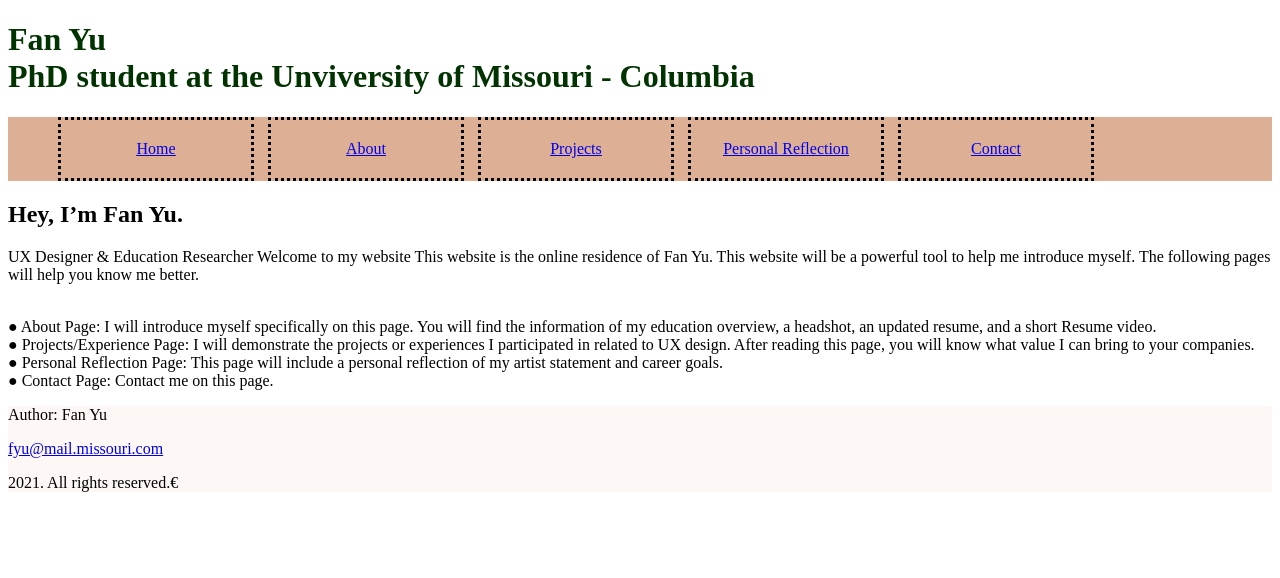
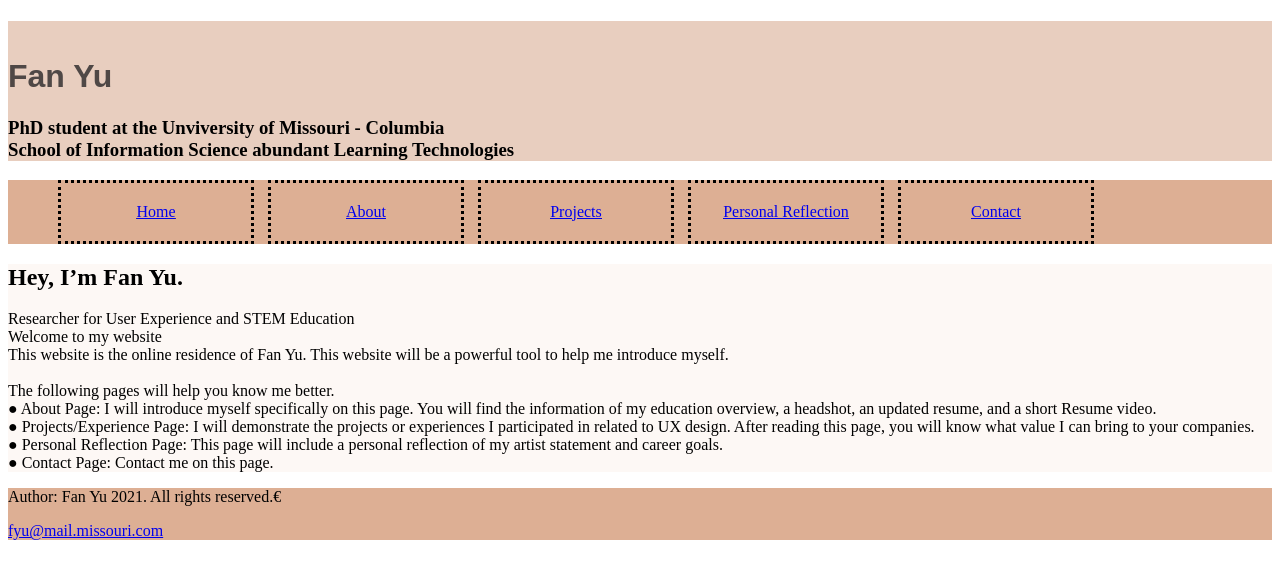
Before and after one commit to Fan654321/Fan654321.github.io, a plain HTML site: page islt_7310/index.html in a window 1280 px wide. Drawn offline with Linux system fonts and the light colour scheme.

Commit message:
Add files via upload

```diff
--- a/islt_7310/index.html
+++ b/islt_7310/index.html
@@ -17,8 +17,10 @@ Developed: 7/4, 2021
 </head>
 <body>
     <header class="page-header">
-        <h1 ID="h1">Fan Yu
-        <br/>PhD student at the Unviversity of Missouri - Columbia</h1>
+        <h1 ID="h1">
+            <br/> Fan Yu</h1>
+        <h3>PhD student at the Unviversity of Missouri - Columbia
+        <br/> School of Information Science abundant Learning Technologies</h3>
     </header>
 
     <nav>
@@ -42,23 +44,23 @@ Developed: 7/4, 2021
     <main class="page-content otherpageonly" aria-label="Content">
 
     <h2>Hey, I’m Fan Yu.</h2>
-    <p>UX Designer & Education Researcher
-    Welcome to my website
-    This website is the online residence of Fan Yu. This website will be a powerful tool to help me introduce myself. The following pages will help you know me better.</p>
+    <p> Researcher for User Experience and STEM Education
+        <br/> Welcome to my website
+        <br/> This website is the online residence of Fan Yu. This website will be a powerful tool to help me introduce myself.
+        <br/> <br/> The following pages will help you know me better.
     <br/>● About Page: I will introduce myself specifically on this page. You will find the information of
     my education overview, a headshot, an updated resume, and a short Resume video.
     <br/>● Projects/Experience Page: I will demonstrate the projects or experiences I participated in
     related to UX design. After reading this page, you will know what value I can bring to your
     companies.
     <br/>● Personal Reflection Page: This page will include a personal reflection of my artist statement and career goals.
-    <br/>● Contact Page: Contact me on this page.
+    <br/>● Contact Page: Contact me on this page.</p>
     </main>
 
 
     <footer>
-        <p>Author: Fan Yu</p>
+        <p>Author: Fan Yu 2021. All rights reserved.&#8364;</p>
         <p><a href="mailto:fyu@mail.missouri.com">fyu@mail.missouri.com</a></p>
-        <p>2021. All rights reserved.&#8364;</p>
-      </footer>
+    </footer>
 </body>
 </html>
--- a/islt_7310/style.css
+++ b/islt_7310/style.css
@@ -1,5 +1,14 @@
+/* font */
+@font-face {
+  font-family: NotoSans-Regular; /*this is where we give our font a name so we can use it!*/
+  src: url("NotoSans-Regular.ttf"); /*remember this is how we link to files in CSS!*/
+  }
+
+blockquote {font-family: NotoSans-Regular, serif; }
+
 #h1
-{color:rgb(0,51,0);}
+{color:#4F4846;
+  font-family: Luminari, fantasy;}
 
 .firstletter::first-letter {
     font-size: 200%;
@@ -11,11 +20,11 @@
   }
 
   main.page-content-reflection{
-    background-color: lightgrey;
     border: none;
     padding: 50px;
     margin: 20px;
   }
+
 
 /* Below is the code for Grid creating for About Page */
 @media only screen and (max-width: 640px) {
@@ -50,6 +59,7 @@
     grid-column-end: 3;
     grid-row-start: 1;
     grid-row-end: 2;
+    background-color:#E8CEBF;
   }
 
   nav {
@@ -66,6 +76,7 @@
     grid-column-end: 2;
     grid-row-start: 3;
     grid-row-end: 4;
+    background-color:#FDF8F5;
     }
 
   main.otherpageonly {
@@ -73,6 +84,8 @@
       grid-column-end: 3;
       grid-row-start: 3;
       grid-row-end: 4;
+      background-color:#FDF8F5;
+
       }
 
   aside.aboutpageonly
@@ -81,6 +94,7 @@
     grid-column-end: 3;
     grid-row-start: 3;
     grid-row-end: 4;
+    background-color:#FDF8F5;
     }
 
   div.aboutpageonly
@@ -89,6 +103,7 @@
     grid-column-end: 3;
     grid-row-start: 4;
     grid-row-end: 5;
+    background-color:#FDF8F5;
     }
 
   footer
@@ -96,5 +111,5 @@
   grid-column-end: 3;
   grid-row-start: 5;
     grid-row-end: 6;
-    background-color:#FDF8F5;
+    background-color:#DDAF94;
   }
```
Also changed, not shown: islt_7310/about.html (+8 -8 lines), islt_7310/project.html (+5 -4 lines), islt_7310/reflection.html (+7 -7 lines).
